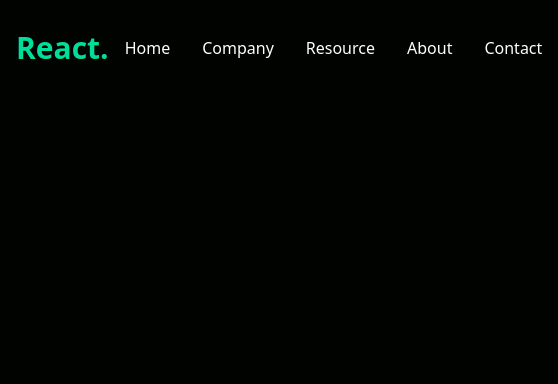
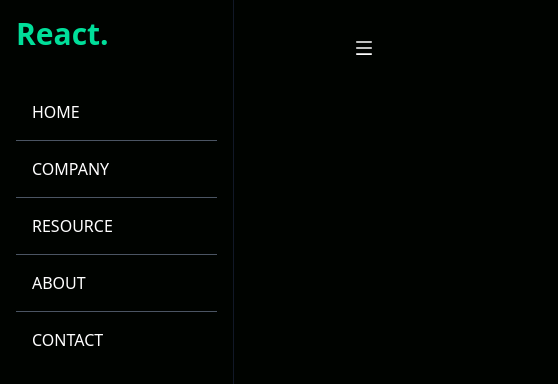
Before and after one commit to Nezo96/Simple-React-and-Tailwind-CSS-website, a React (Create React App) app: page / in a window 390 px wide. Shown: the top 384 px of the page, 558 px wide, since content can reach past the window. Built offline with nearby package versions, Linux system fonts and the light colour scheme.

Commit message:
Added responsiveness to navbar

```diff
--- a/src/components/Navbar.jsx
+++ b/src/components/Navbar.jsx
@@ -1,12 +1,19 @@
-import React from "react";
+import React, { useState } from "react";
 import { AiOutlineClose, AiOutlineMenu } from "react-icons/ai";
 
 const Navbar = () => {
+  const [nav, setNav] = useState(false);
+
+  //Navbar hide/show
+  const handleNav = () => {
+    setNav(!nav);
+  };
+
   return (
     <div className="flex justify-between items-center h-24 max-w-[1240px] mx-auto px-4 text-white">
       <h1 className="w-full text-3xl font-bold text-[#00df9a]">React.</h1>
 
-      <ul className="flex">
+      <ul className="flex hidden">
         <a href="#" className="p-4">
           Home
         </a>
@@ -23,6 +30,32 @@
           Contact
         </a>
       </ul>
+      <div>
+        <AiOutlineMenu size={20} />
+      </div>
+
+      {/* mobile menu */}
+      <div className="fixed left-0 top-0 w-[60%] h-full border-r border-r-gray-900 bg-[#000300]">
+        <h1 className="w-full text-3xl font-bold text-[#00df9a] m-4">React.</h1>
+        <ul className="p-4 flex flex-col uppercase">
+          <a href="#" className="p-4 border-b border-gray-600">
+            Home
+          </a>
+          <a href="#" className="p-4 border-b border-gray-600">
+            Company
+          </a>
+          <a href="#" className="p-4 border-b border-gray-600">
+            Resource
+          </a>
+          <a href="#" className="p-4 border-b border-gray-600">
+            About
+          </a>
+          <a href="#" className="p-4">
+            Contact
+          </a>
+        </ul>
+      </div>
+      {/* mobile menu end */}
     </div>
   );
 };
```
